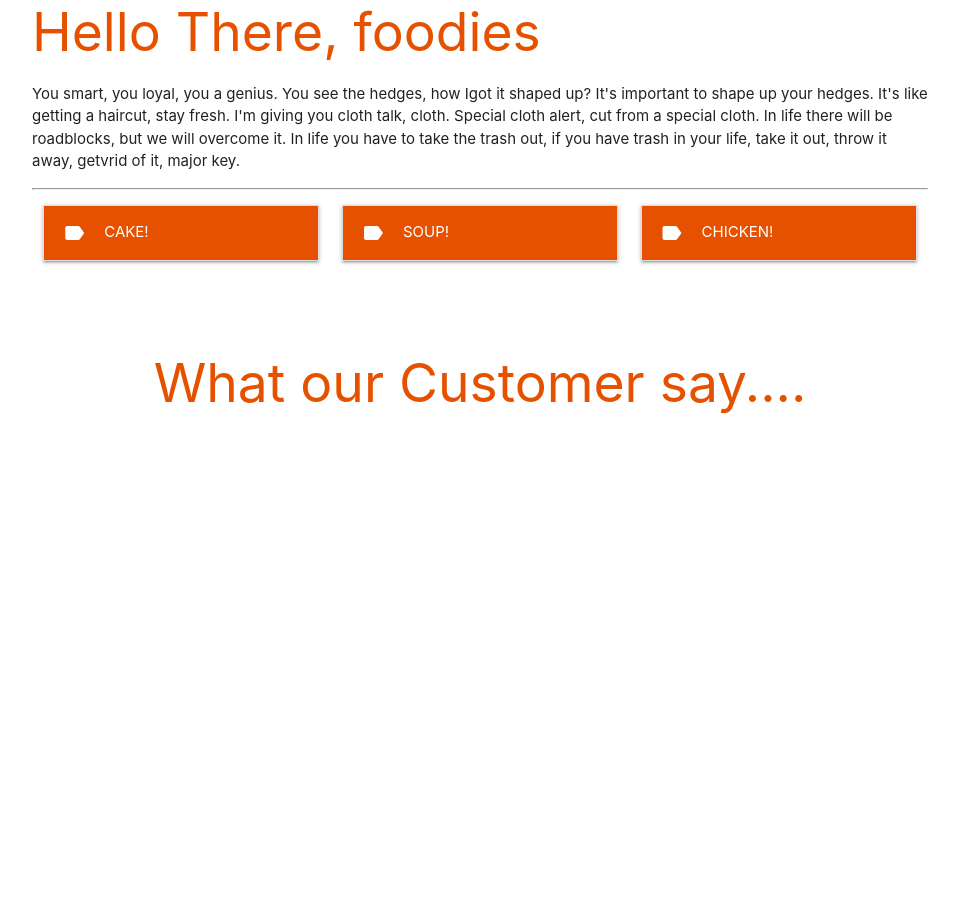
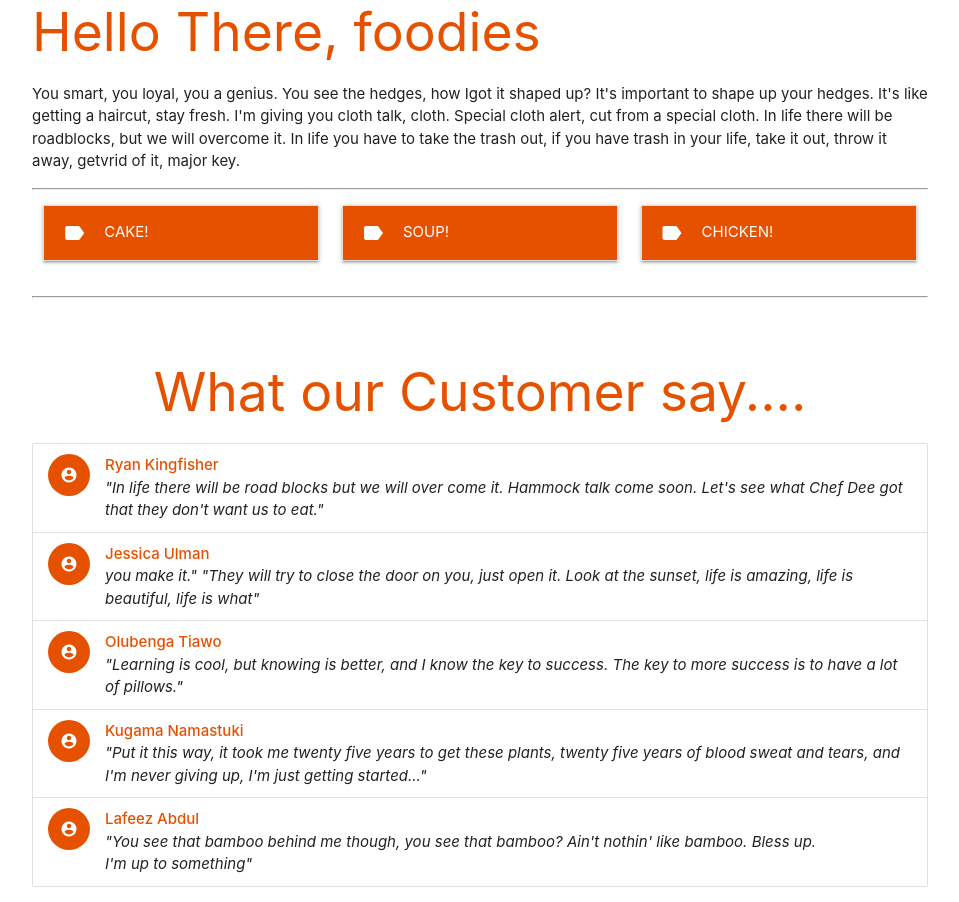
Before and after one commit to chibuikegodson/recipe.com, a plain HTML site: page index.html in a window 1280 px wide. Shown: the part 687-1589 px from the top of the page, without its empty margins (160-1119 px from the left). Before the commit the page ends 1121 px from the top, so only its background shows below. Drawn offline with Linux system fonts and the light colour scheme.

Commit message:
customer comment done

```diff
--- a/index.html
+++ b/index.html
@@ -111,12 +111,57 @@
                     </div>
                 </section>
             </div>
+            <hr>
         </div>
         <br>
         <!-- Customer comments -->
         <section>
             <div class="container">
-                <h2 class="orange-text text-darken-4 center-align">What our Customer say....</h2 >
+                <h2 class="orange-text text-darken-4 center-align">What our Customer say....</h2>
+                <ul class="collection">
+                    <li class="collection-item avatar">
+                        <i class="material-icons orange darken-4 circle ">account_circle</i>
+                        <strong class="orange-text text-darken-4">Ryan Kingfisher</strong>
+                        <br>
+                        <em>
+                            "In life there will be road blocks but we will over come it. Hammock talk  come soon. Let's see what Chef Dee got that they don't want us to eat."
+                        </em>
+                    </li>
+                    <li class="collection-item avatar">
+                        <i class="material-icons orange darken-4 circle ">account_circle</i>
+                        <strong class="orange-text text-darken-4">Jessica Ulman</strong>
+                        <br>
+                        <em>
+                            you make it."
+                            "They will try to close the door on you, just open it. Look at the sunset, life is amazing, life is beautiful, life is what"
+                        </em>
+                    </li>
+                    <li class="collection-item avatar">
+                        <i class="material-icons orange darken-4 circle ">account_circle</i>
+                        <strong class="orange-text text-darken-4">Olubenga Tiawo</strong>
+                        <br>
+                        <em>
+                            "Learning is cool, but knowing is better, and I know the key to success. The key to more success is to have a lot of pillows."
+                        </em>
+                    </li>
+                    <li class="collection-item avatar">
+                        <i class="material-icons orange darken-4 circle ">account_circle</i>
+                        <strong class="orange-text text-darken-4">Kugama Namastuki</strong>
+                        <br>
+                        <em>
+                            "Put it this way, it took me twenty five years to get these plants, twenty five years of blood sweat and tears, and I'm never giving up, I'm just getting started..."
+                        </em>
+                    </li>
+                    <li class="collection-item avatar">
+                        <i class="material-icons orange darken-4 circle ">account_circle</i>
+                        <strong class="orange-text text-darken-4">Lafeez Abdul</strong>
+                        <br>
+                        <em>
+                            "You see that bamboo behind me though, you see that bamboo? Ain't nothin' like bamboo. Bless up. I'm up to something"
+                        </em>
+                    </li>
+                </ul>
+
             </div>
         </section>
     </main>
```
